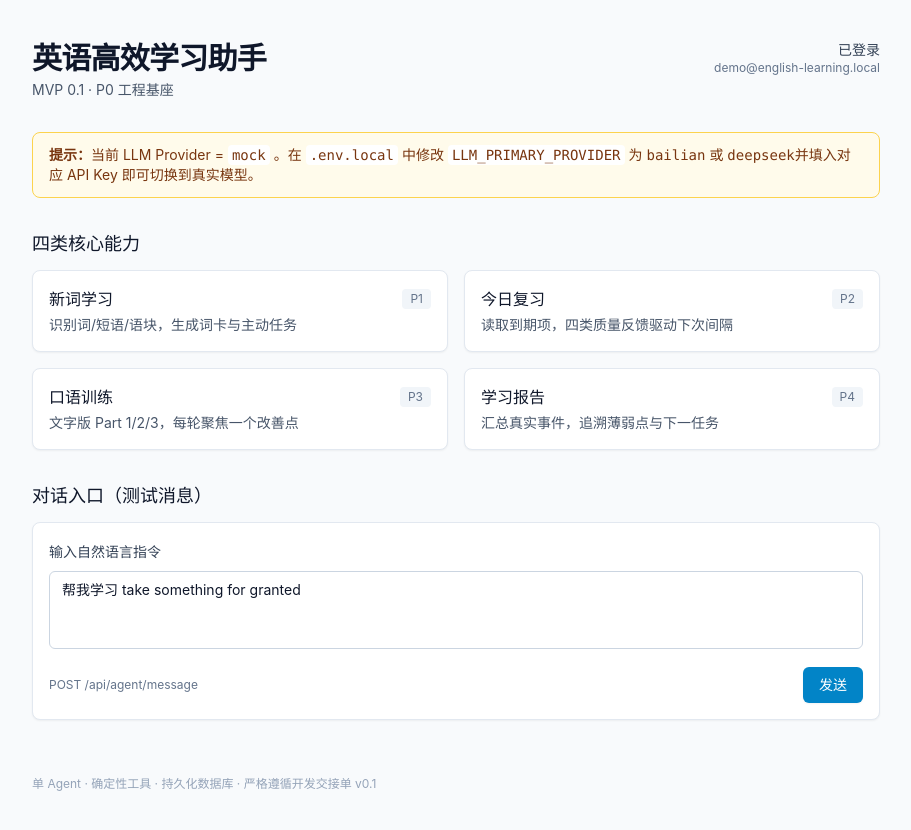
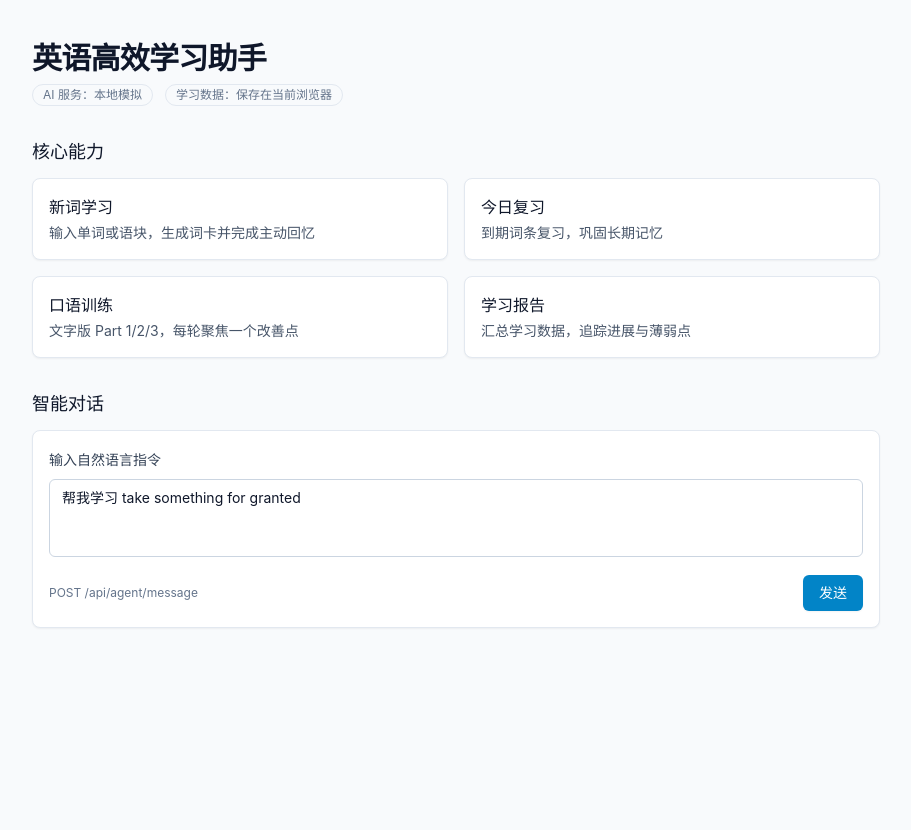
Before and after one commit to chunfengzhiwoyi/IELTS-practice, a Next.js app: page / in a window 1280 px wide. Shown: the whole page, without its empty margins (184-1095 px from the left). After the commit the page ends 800 px from the top, so only its background shows below. Built offline with nearby package versions, Linux system fonts and the light colour scheme; no server answers.

Commit message:
fix: remove dev/Supabase warnings from homepage, show clean status

```diff
--- a/app/page.tsx
+++ b/app/page.tsx
@@ -1,92 +1,50 @@
 /**
  * 首页 / 助手入口
- * ------------------------------------------------------------
- * 交接单 §4.1：
- *   - 首页保留四个明确入口
- *   - 同时允许自然语言输入
- *   - Agent 返回结构化 ui_action，前端按 type 展示
  */
 import Link from "next/link";
 
 import { AgentChat } from "@/components/agent/AgentChat";
-import { getCurrentUser } from "@/lib/auth/session";
-import { currentPrimaryProviderKind, isMockPrimary, isPlaceholderSupabase } from "@/lib/env";
+import { currentPrimaryProviderKind } from "@/lib/env";
 
 const ENTRIES = [
   {
     href: "/learn" as const,
     title: "新词学习",
-    desc: "识别词/短语/语块，生成词卡与主动任务",
-    phase: "P1",
+    desc: "输入单词或语块，生成词卡并完成主动回忆",
   },
   {
     href: "/review" as const,
     title: "今日复习",
-    desc: "读取到期项，四类质量反馈驱动下次间隔",
-    phase: "P2",
+    desc: "到期词条复习，巩固长期记忆",
   },
   {
     href: "/speaking" as const,
     title: "口语训练",
     desc: "文字版 Part 1/2/3，每轮聚焦一个改善点",
-    phase: "P3",
   },
   {
     href: "/report" as const,
     title: "学习报告",
-    desc: "汇总真实事件，追溯薄弱点与下一任务",
-    phase: "P4",
+    desc: "汇总学习数据，追踪进展与薄弱点",
   },
 ];
 
-export default async function HomePage() {
-  const user = await getCurrentUser();
-  const placeholders: string[] = [];
-  if (isPlaceholderSupabase()) placeholders.push("Supabase");
-  if (isMockPrimary()) placeholders.push(`LLM=mock`);
-  const primaryProvider = currentPrimaryProviderKind();
+export default function HomePage() {
+  const provider = currentPrimaryProviderKind();
+  const providerLabel = provider === "deepseek" ? "DeepSeek" : provider === "bailian" ? "百炼" : "本地模拟";
 
   return (
     <main className="mx-auto flex min-h-screen max-w-4xl flex-col gap-8 px-6 py-10">
-      <header className="flex items-start justify-between gap-4">
-        <div>
-          <h1 className="text-3xl font-semibold tracking-tight">英语高效学习助手</h1>
-          <p className="mt-1 text-sm text-slate-600">MVP 0.1 · P0 工程基座</p>
-        </div>
-        <div className="text-right text-sm">
-          {user ? (
-            <>
-              <div className="text-slate-700">已登录</div>
-              <div className="text-xs text-slate-500">{user.email}</div>
-            </>
-          ) : (
-            <Link
-              href="/login"
-              className="rounded-md bg-brand-600 px-4 py-2 text-white shadow-sm transition hover:bg-brand-700"
-            >
-              登录
-            </Link>
-          )}
+      <header>
+        <h1 className="text-3xl font-semibold tracking-tight">英语高效学习助手</h1>
+        <div className="mt-2 flex flex-wrap gap-3 text-xs text-slate-500">
+          <span className="rounded-full border border-slate-200 px-2.5 py-0.5">AI 服务：{providerLabel}</span>
+          <span className="rounded-full border border-slate-200 px-2.5 py-0.5">学习数据：保存在当前浏览器</span>
         </div>
       </header>
 
-      {placeholders.length > 0 ? (
-        <div className="rounded-lg border border-amber-300 bg-amber-50 px-4 py-3 text-sm text-amber-900">
-          <strong>提示：</strong>
-          当前 LLM Provider =
-          <code className="mx-1 rounded bg-white px-1 py-0.5">{primaryProvider}</code>
-          {placeholders.includes("Supabase") ? "，Supabase 使用占位配置。" : "。"}
-          在
-          <code className="mx-1 rounded bg-white px-1 py-0.5">.env.local</code>
-          中修改
-          <code className="mx-1 rounded bg-white px-1 py-0.5">LLM_PRIMARY_PROVIDER</code>
-          为 <code>bailian</code> 或 <code>deepseek</code>
-          并填入对应 API Key 即可切换到真实模型。
-        </div>
-      ) : null}
-
       <section>
-        <h2 className="mb-3 text-lg font-medium">四类核心能力</h2>
+        <h2 className="mb-3 text-lg font-medium">核心能力</h2>
         <div className="grid grid-cols-1 gap-4 sm:grid-cols-2">
           {ENTRIES.map((e) => (
             <Link
@@ -94,12 +52,7 @@ export default async function HomePage() {
               href={e.href}
               className="group rounded-lg border border-slate-200 bg-white p-4 shadow-sm transition hover:border-brand-500 hover:shadow-md"
             >
-              <div className="flex items-center justify-between">
-                <span className="font-medium text-slate-900">{e.title}</span>
-                <span className="rounded bg-slate-100 px-2 py-0.5 text-xs text-slate-500">
-                  {e.phase}
-                </span>
-              </div>
+              <span className="font-medium text-slate-900">{e.title}</span>
               <p className="mt-1 text-sm text-slate-600">{e.desc}</p>
             </Link>
           ))}
@@ -107,13 +60,9 @@ export default async function HomePage() {
       </section>
 
       <section>
-        <h2 className="mb-3 text-lg font-medium">对话入口（测试消息）</h2>
+        <h2 className="mb-3 text-lg font-medium">智能对话</h2>
         <AgentChat />
       </section>
-
-      <footer className="mt-auto pt-6 text-xs text-slate-400">
-        单 Agent · 确定性工具 · 持久化数据库 · 严格遵循开发交接单 v0.1
-      </footer>
     </main>
   );
 }
```
